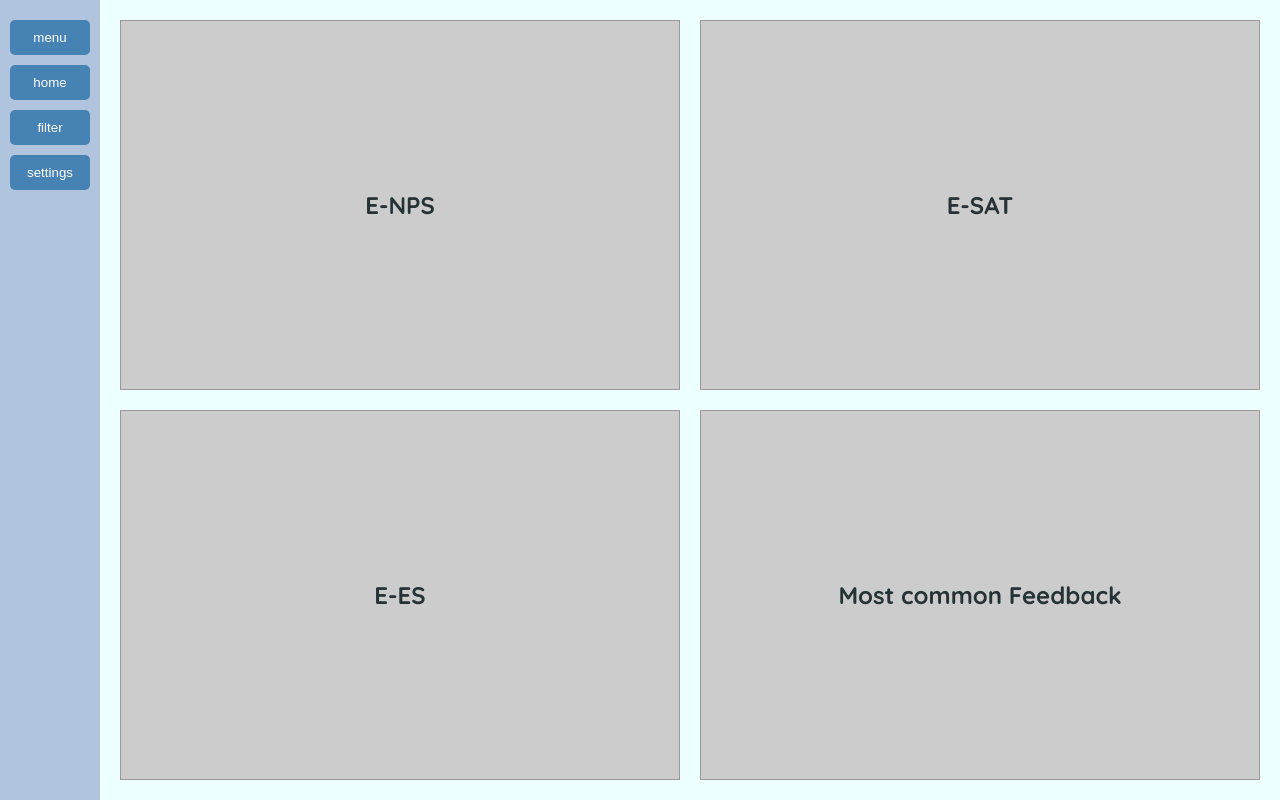
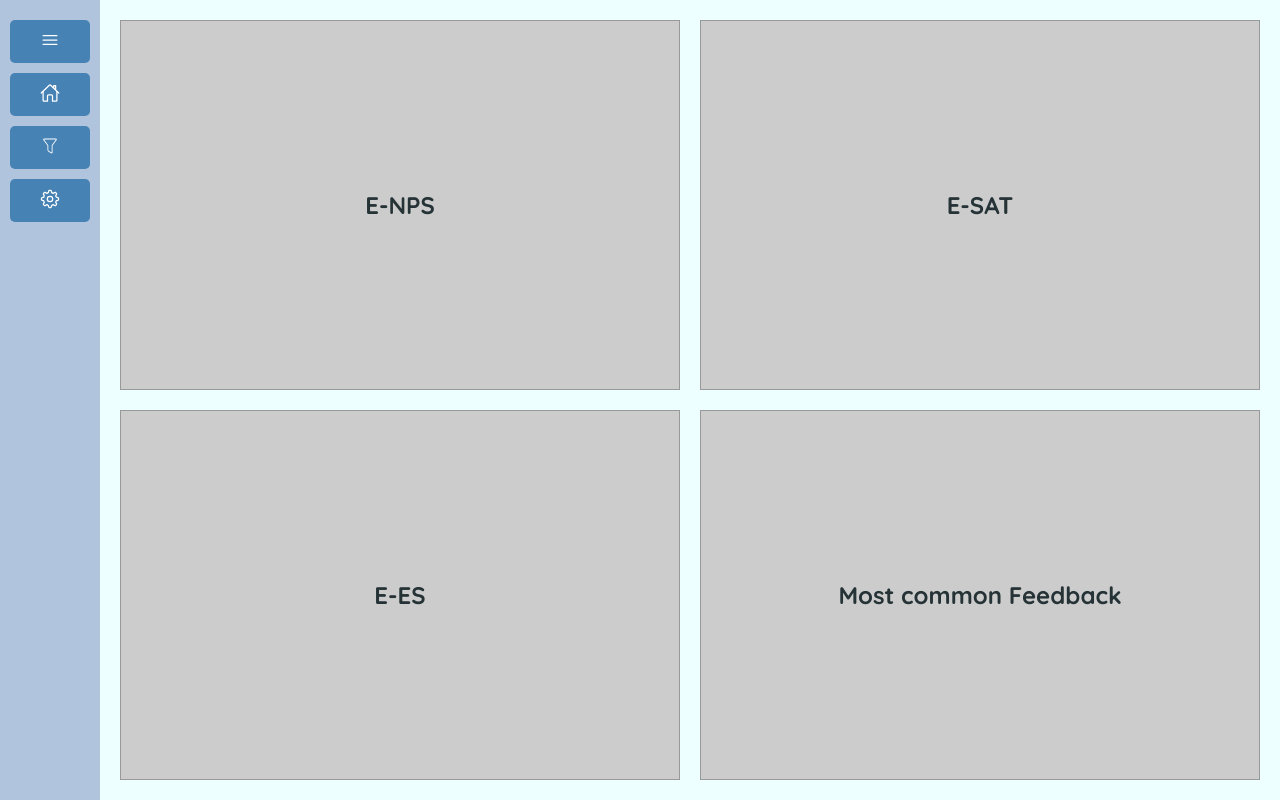
Before and after one commit to emaslvcc/wagwan, a React (Create React App) app in the folder wagwan/: page /dashboard in a window 1280 px wide. Built offline with nearby package versions, Linux system fonts and the light colour scheme.

Commit message:
Icon buttons

```diff
--- a/package.json
+++ b/package.json
@@ -1,6 +1,10 @@
 {
   "dependencies": {
+    "@fortawesome/fontawesome-svg-core": "^6.5.2",
+    "@fortawesome/free-solid-svg-icons": "^6.5.2",
+    "@fortawesome/react-fontawesome": "^0.2.2",
     "axios": "^1.7.2",
+    "react-icons": "^5.2.1",
     "react-router-dom": "^6.23.1"
   }
 }
--- a/wagwan/src/Dashboard.js
+++ b/wagwan/src/Dashboard.js
@@ -2,6 +2,11 @@
 
 import React from 'react';
 import { useNavigate } from 'react-router-dom';
+import { FaBeer } from "react-icons/fa";
+import { IoHomeOutline } from "react-icons/io5";
+import { HiBars3 } from "react-icons/hi2";
+import { GoGear } from "react-icons/go";
+import { CiFilter } from "react-icons/ci";
 
 function Dashboard() {
   const navigate = useNavigate();
@@ -13,10 +18,18 @@ function Dashboard() {
   return (
     <div className="dashboard">
       <div className="sidebar">
-        <button>menu</button>
-        <button>home</button>
-        <button>filter</button>
-        <button>settings</button> {/* Added fourth button */}
+        <button onClick={() => handleNavigation('/')} className="icon-button">
+          <HiBars3 size={20} />
+        </button>
+        <button onClick={() => handleNavigation('/home')} className="icon-button">
+          <IoHomeOutline size={20} />
+        </button>
+        <button onClick={() => handleNavigation('/filter')} className="icon-button">
+          <CiFilter size={20} />
+        </button>
+        <button onClick={() => handleNavigation('/settings')} className="icon-button">
+          <GoGear size={20} />
+        </button>
       </div>
       <div className="content">
         <div className="rectangles">
```
Also changed, not shown: 1 other file (tests, documents, lock files or other folders).
